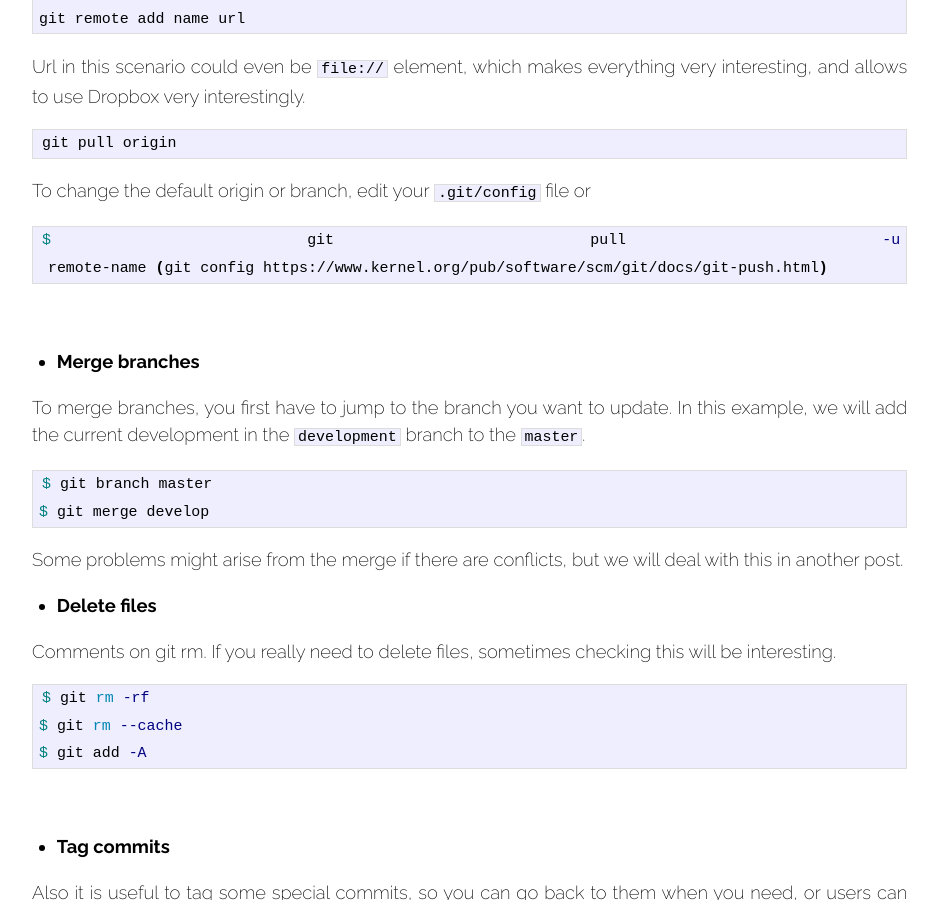
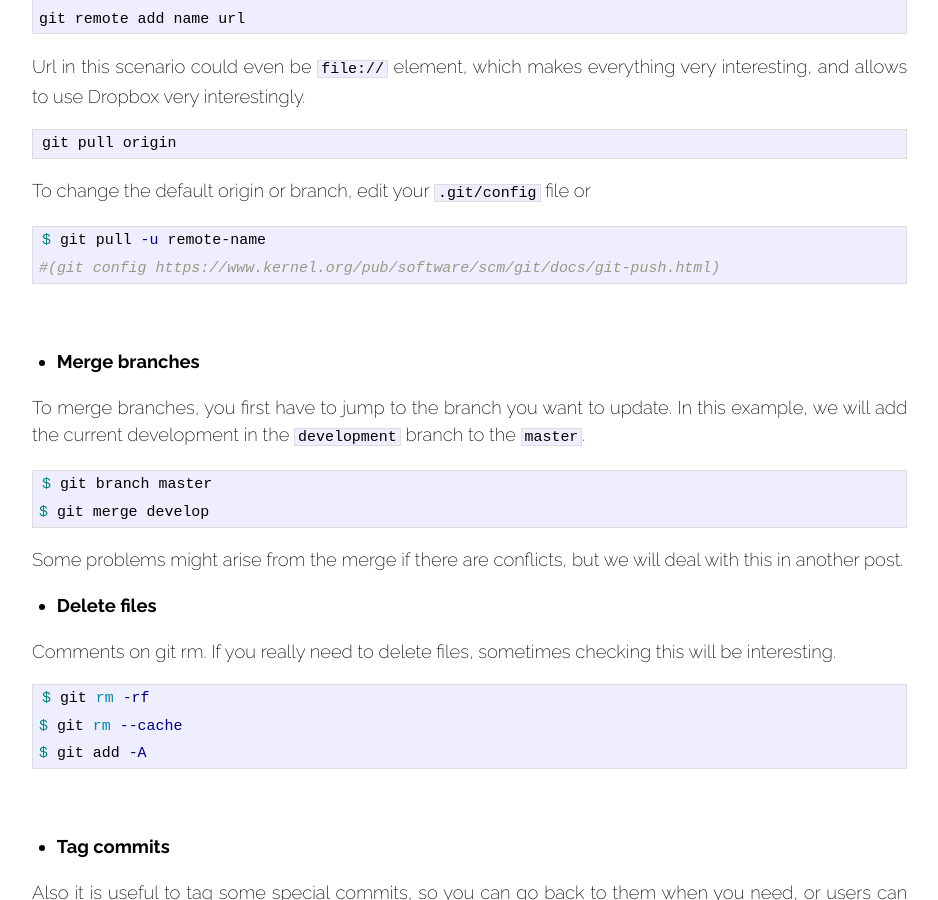
Before and after one commit to lapd-c/acamps.github.io, a Jekyll site: the page built from _posts/2014-05-13-Git-Basics-II.markdown, in a window 1280 px wide and 900 px high, scrolled down 739 px. Shown: the whole window, without its empty margins (336-1274 px from the left). Built offline with Jekyll 4.4.1, drawn with Linux system fonts in a browser that asks for light colours; Markdown is read by kramdown in place of the engine named in the settings; comment, search, counter and statistics services are not loaded.

```diff
--- a/_posts/2014-05-13-Git-Basics-II.markdown
+++ b/_posts/2014-05-13-Git-Basics-II.markdown
@@ -39,7 +39,8 @@ git pull origin
 To change the default origin or branch, edit your `.git/config` file
 or
 {% highlight bash %}
-$ git pull -u remote-name (git config https://www.kernel.org/pub/software/scm/git/docs/git-push.html)
+$ git pull -u remote-name
+#(git config https://www.kernel.org/pub/software/scm/git/docs/git-push.html)
 {% endhighlight %}
 &nbsp;
 - __Merge branches__
```
